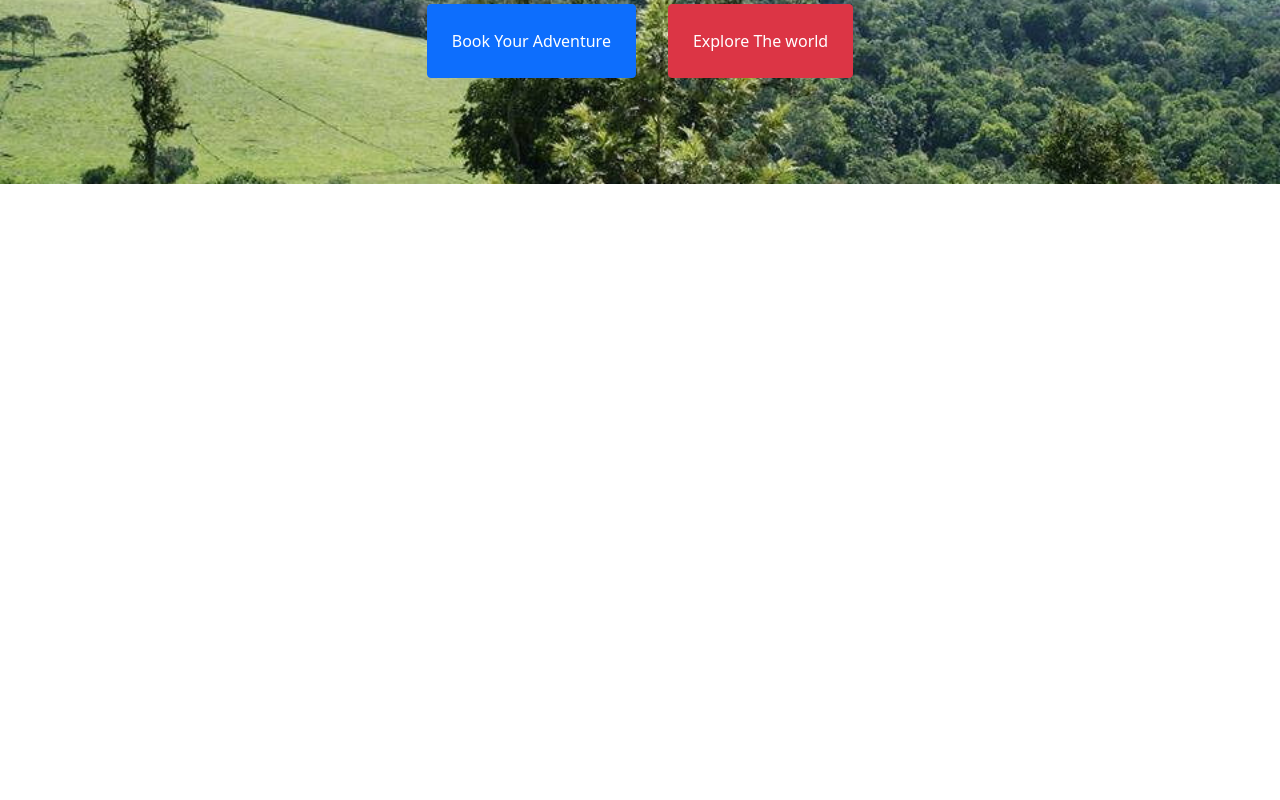
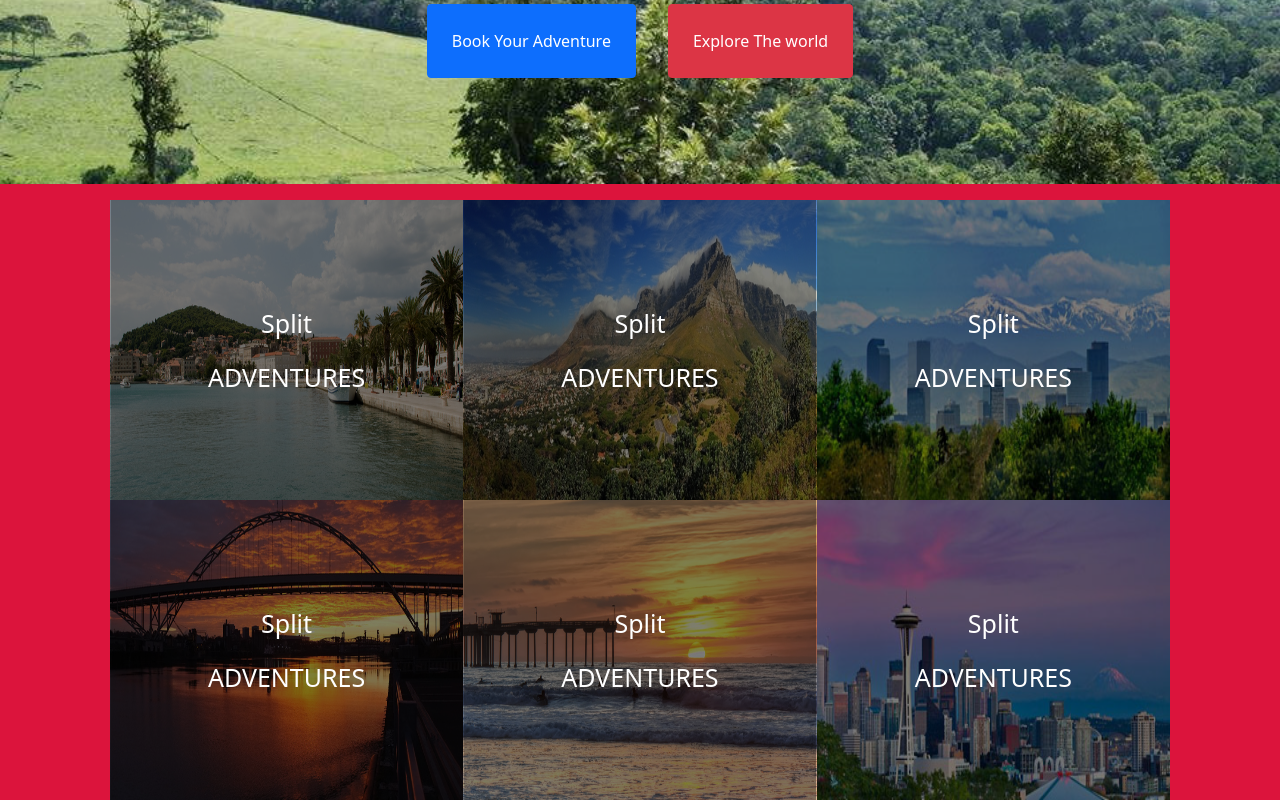
Before and after one commit to AhmedAbdrabou22/Vue-Project-one, a Vue app: page / in a window 1280 px wide. Shown: the part 642-1442 px from the top of the page. Before the commit the page ends 826 px from the top, so only its background shows below. Built offline with nearby package versions, Linux system fonts and the light colour scheme.

Commit message:
first commit

```diff
--- a/src/App.vue
+++ b/src/App.vue
@@ -7,6 +7,8 @@
 <script>
   import navbarcomponents from './components/navbarcomponent.vue'
   import adventure from './components/adventure.vue'
+  import splitcomponents from './components/splitscomponent.vue'
+  import featuretours from './components/featuretours.vue'
     export default {
       data(){
         return {
@@ -14,7 +16,7 @@
         }
       },
 
-      components: {navbarcomponents ,adventure},
+      components: {navbarcomponents ,adventure,splitcomponents,featuretours},
     }
 </script>
 
--- a/src/components/adventure.vue
+++ b/src/components/adventure.vue
@@ -6,12 +6,28 @@
                 <p>Book tours with local hosts and share experiences with a community of passionate travelers.</p>
             </div>
             <div>
-                <button class="btn btn-primary mx-3 mt-3 p-4"><router-link id="router" to="/feature">Book Your Adventure</router-link></button>
+                <button class="btn btn-primary mx-3 mt-3 p-4">
+                    <router-link id="router" to="/feature">Book Your Adventure</router-link>
+                </button>
                 <button class="btn btn-danger mx-3 mt-3 p-4">Explore The world</button>
             </div>
         </div>
     </div>
+    <splitcomponents />
 </template>
+
+
+<script>
+import splitcomponents from './splitscomponent.vue'
+export default {
+    data() {
+        return {
+
+        }
+    },
+    components: {splitcomponents}
+}
+</script>
 
 <style>
 .overlay {
@@ -44,13 +60,15 @@ h1,
 p {
     color: #666;
 }
-#router{
-    color:white;
+
+#router {
+    color: white;
     text-decoration: none;
 }
+
 @media(max-width:768px) {
-    .overlaycontent{
-        width:100%;
+    .overlaycontent {
+        width: 100%;
         height: min-content;
     }
 }
--- a/src/components/featuretours.vue
+++ b/src/components/featuretours.vue
@@ -24,8 +24,9 @@
 </template>
 
 <script>
-        import displayimg from './displayimg.vue'
-        import tours from './tours.vue'
+import displayimg from './displayimg.vue'
+import tours from './tours.vue'
+import splitcomponents from './splitscomponent.vue'
 export default {
     data() {
         return {
@@ -43,17 +44,9 @@ export default {
     },
 
     methods: {
-        run(){
-            let r = document.querySelectorAll('.card')
-            console.log(r)
-        },
-        // filterit(e){
-        //     console.log(typeof e);
-        //     console.log(e);
-        // }
     },
     components: {
-        displayimg ,tours
+        displayimg ,tours,splitcomponents
     }
 }
 </script>
--- a/src/components/navbarcomponent.vue
+++ b/src/components/navbarcomponent.vue
@@ -1,5 +1,5 @@
 <template>
-    <nav class="navbar navbar-expand-lg navbar-light">
+    <nav class="navbar navbar-expand-lg navbar-light sticky-top">
         <div class="container-fluid">
             <a class="navbar-brand" href=""><img src="../assets/logo.jpg" /></a>
             <button class="navbar-toggler" type="button" data-bs-toggle="collapse"
@@ -63,7 +63,9 @@ export default {
 form {
     width: 450px;
 }
-
+nav{
+    background-color: white;
+}
 .bordered {
     border-left: 1px solid black;
     border-right: 1px solid black;
--- /dev/null
+++ b/src/components/splitscomponent.vue
@@ -0,0 +1,131 @@
+<template>
+<div class="s">
+        <div class="container pt-3">
+            <div class="magal">
+                <div class="gallery">
+                    <div class="image">
+                        <img src="../assets/23.jpg" alt="">
+                        <div class="sp">
+                            <div class="pp">
+                                <p>Split</p> ADVENTURES
+                            </div>
+                        </div>
+                    </div>
+                    <div class="image">
+                        <img src="../assets/17.jpg" alt="">
+                        <div class="sp">
+                            <div class="pp">
+                                <p>Split</p> ADVENTURES
+                            </div>
+                        </div>
+                    </div>
+                    <div class="image">
+                        <img src="../assets/18.jpg" alt="">
+                        <div class="sp">
+                            <div class="pp">
+                                <p>Split</p> ADVENTURES
+                            </div>
+                        </div>
+                    </div>
+                    <div class="image">
+                        <img src="../assets/19.jpg" alt="">
+                        <div class="sp">
+                            <div class="pp">
+                                <p>Split</p> ADVENTURES
+                            </div>
+                        </div>
+                    </div>
+                    <div class="image">
+                        <img src="../assets/22.jpg" alt="">
+                        <div class="sp">
+                            <div class="pp">
+                                <p>Split</p> ADVENTURES
+                            </div>
+                        </div>
+                    </div>
+                    <div class="image">
+                        <img src="../assets/20.jpg" alt="">
+                        <div class="sp">
+                            <div class="pp">
+                                <p>Split</p> ADVENTURES
+                            </div>
+                        </div>
+                    </div>
+                </div>
+            </div>
+        </div>
+</div>
+</template>
+
+
+
+<script>
+
+export default {
+    data() {
+        return {
+
+        }
+    },
+    methods: {
+
+    },
+}
+</script>
+
+
+
+<style scoped>
+    .magal{
+    width:100%;
+}
+.container{
+    background-color: crimson;
+}
+.s{
+    background-color: crimson;
+}
+.magal .gallery{
+    display: flex;
+    justify-content: center;
+    align-items: center;
+    flex-wrap: wrap;
+}
+.magal .gallery .image{
+    width:calc(95% / 3);
+    margin:0px;
+    overflow: hidden;
+    position: relative;
+}
+.magal .gallery .image img{
+    width:100%;
+    height:300px;
+    vertical-align: middle;
+    transition: all 0.3s ease;
+}
+.magal .gallery .image:hover img{
+    transform: scale(1.1);
+}
+.sp{
+    position: absolute;
+    top:50%;
+    left:50%;
+    transform: translate(-50%,-50%);
+    color: white;
+    font-size: 25px;
+    text-align: center;
+    background-color: rgba(0, 0, 0, 0.5);
+    width: 100%;
+    height: 100%;
+}
+.sp .pp{
+    position: absolute;
+    top:50%;
+    left:50%;
+    transform: translate(-50%,-50%);
+}
+.sp p{
+    font-size: 25px;
+    color: white;
+}
+</style>
```
